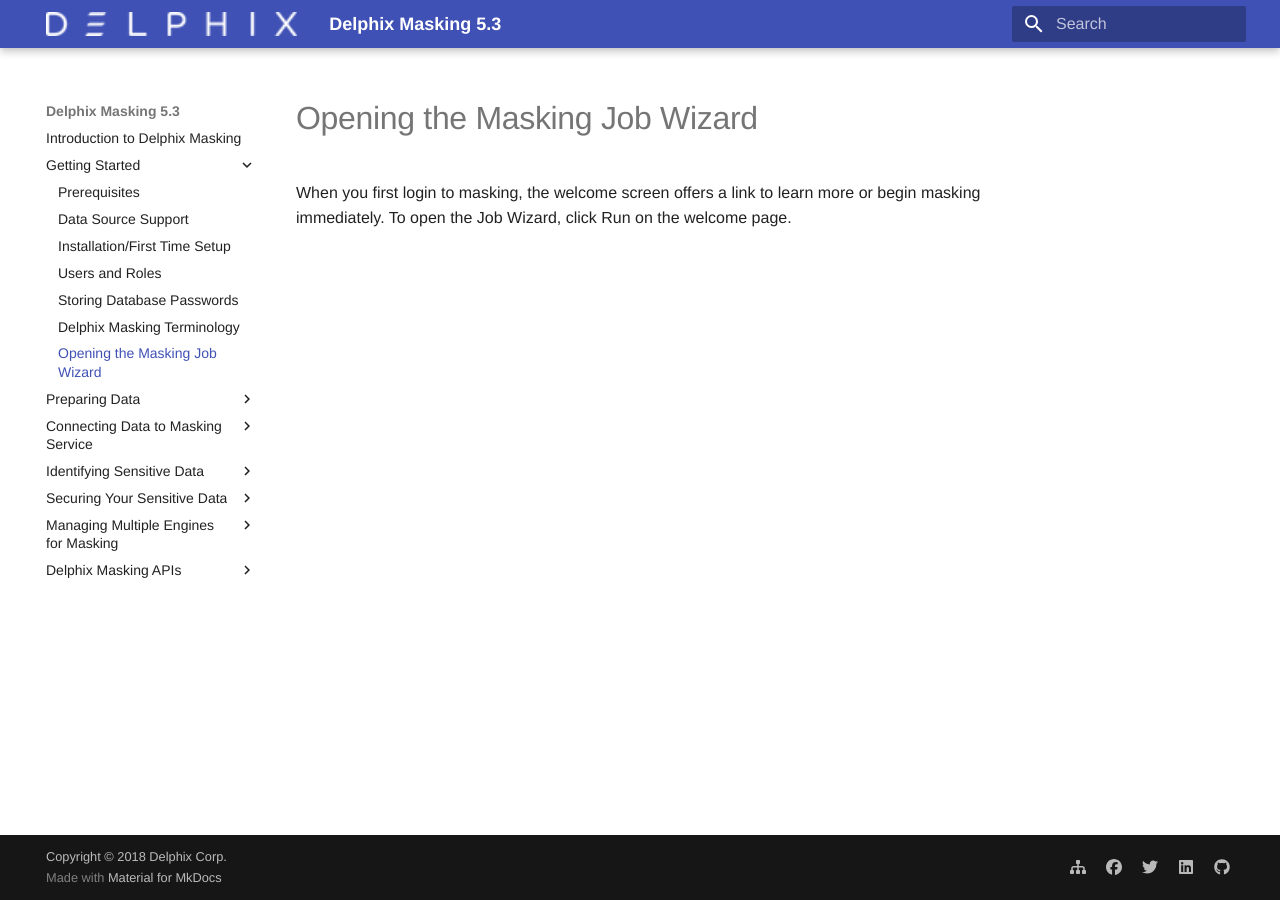
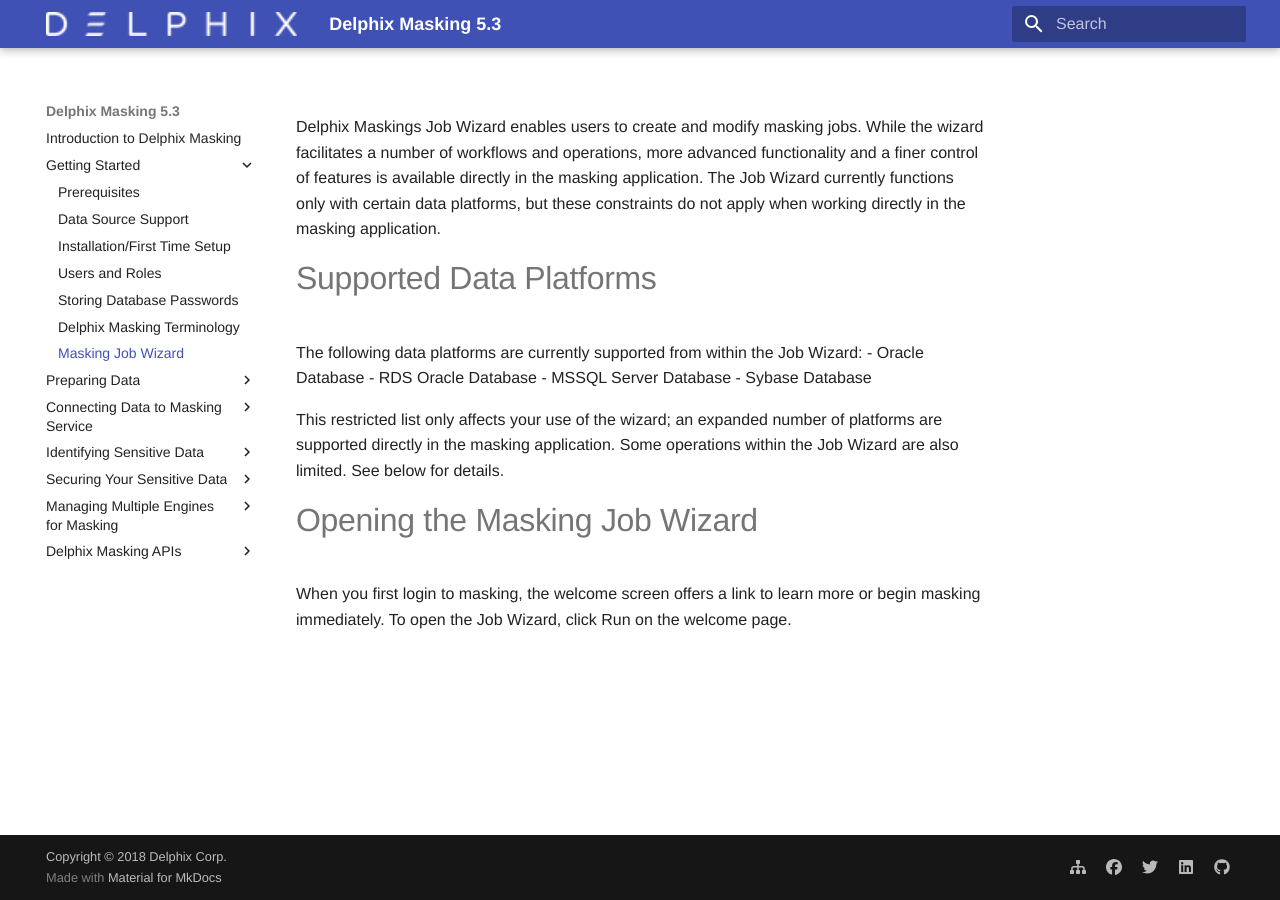
Before and after one commit to skdelphix/maskdocs, an MkDocs documentation site: the page built from docs/Getting_Started/Masking_Job_Wizard.md, in a window 1280 px wide. Built offline with MkDocs 1.6.1 and Material for MkDocs 9.7.7, drawn with Linux system fonts in a browser that asks for light colours; some web fonts are replaced.

Commit message:
Update Masking_Job_Wizard.md

```diff
--- a/docs/Getting_Started/Masking_Job_Wizard.md
+++ b/docs/Getting_Started/Masking_Job_Wizard.md
@@ -1,4 +1,27 @@
+Delphix Maskings Job Wizard  enables users to create and modify masking jobs.
+While the wizard facilitates a number of workflows and operations, more
+advanced functionality and a finer control of features is available directly
+in the masking application. The Job Wizard currently functions only with certain
+data platforms, but these constraints do not apply when working directly in the
+masking application.
+
+# Supported Data Platforms
+The following data platforms are currently supported from within the Job Wizard:
+ - Oracle Database
+ - RDS Oracle Database
+ - MSSQL Server Database
+ - Sybase Database
+
+This restricted list only affects your use of the wizard; an expanded number of
+platforms are supported directly in the masking application. Some operations
+within the Job Wizard are also limited. See below for details.
+
+
+
+
 # Opening the Masking Job Wizard
 When you first login to masking, the welcome screen offers a link to learn more
 or begin masking immediately. To open the Job Wizard, click Run on the welcome
 page.
+
+![](./media/image2.png)
```
